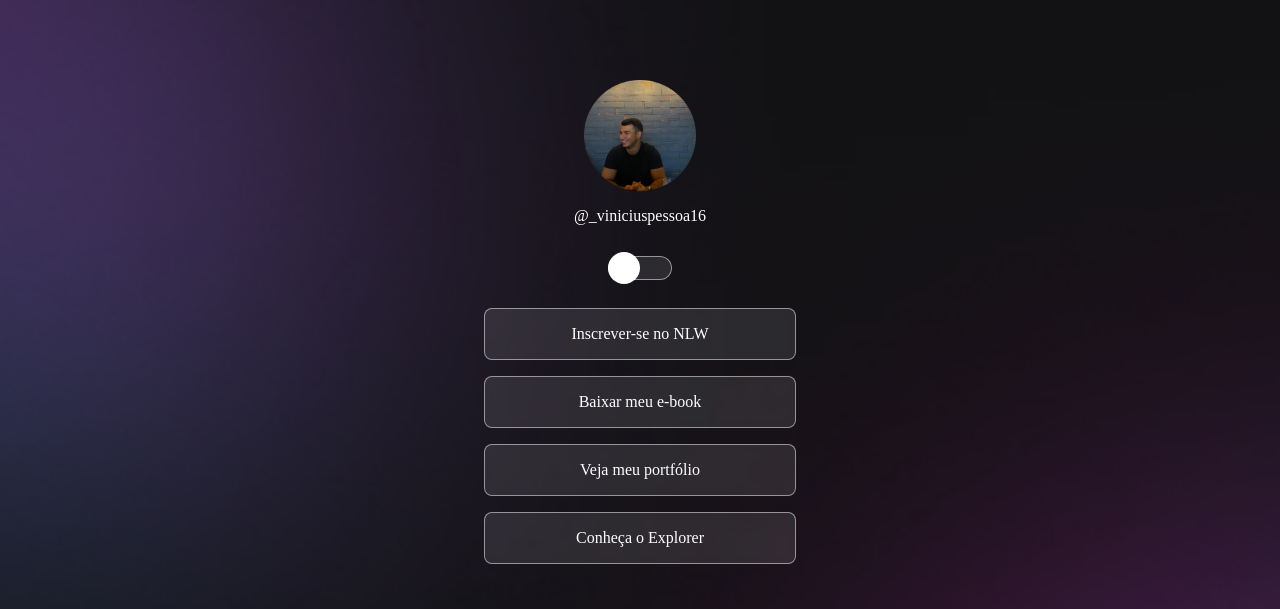
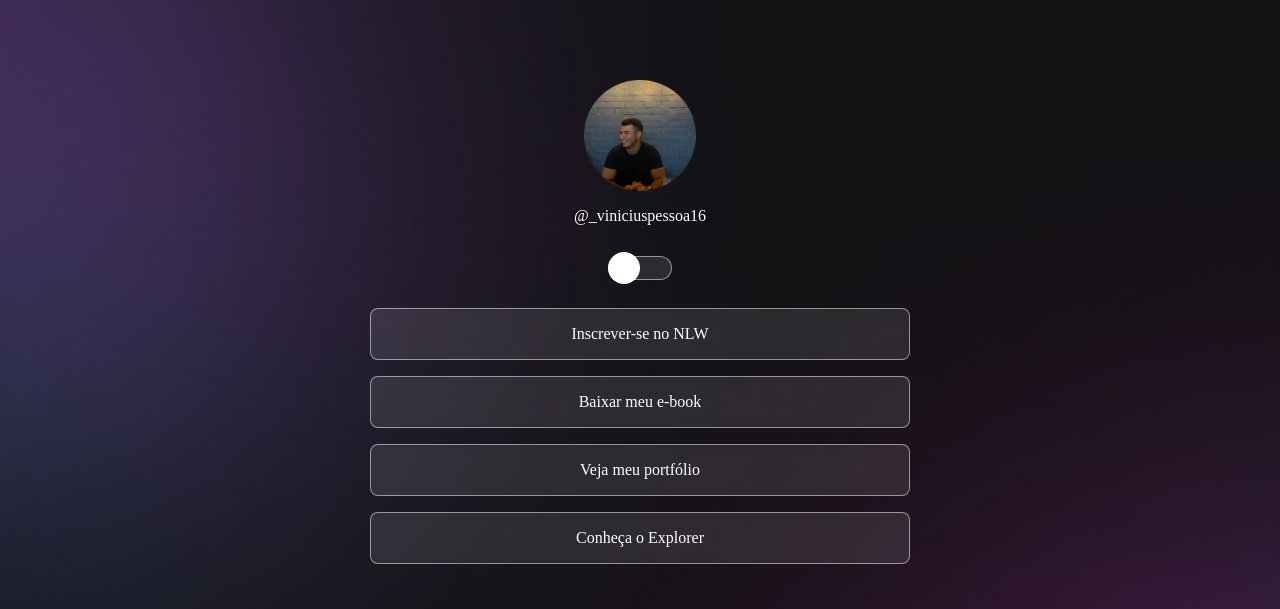
Before and after one commit to MarcosDEVinicius/projeto-dev-link, a plain HTML site: page index.html in a window 1280 px wide. Shown: the top 609 px of the page. Drawn offline with nearby package versions, Linux system fonts and the light colour scheme.

Commit message:
adjust container width

```diff
--- a/style.css
+++ b/style.css
@@ -35,8 +35,8 @@ body * {
 }
 
 #container {
-  width: 100%;
-  width: 360px;
+  max-width: 588px;
+  width: 100%px;
   margin: 56px auto 0px;
 
   padding: 0 24px;
```
